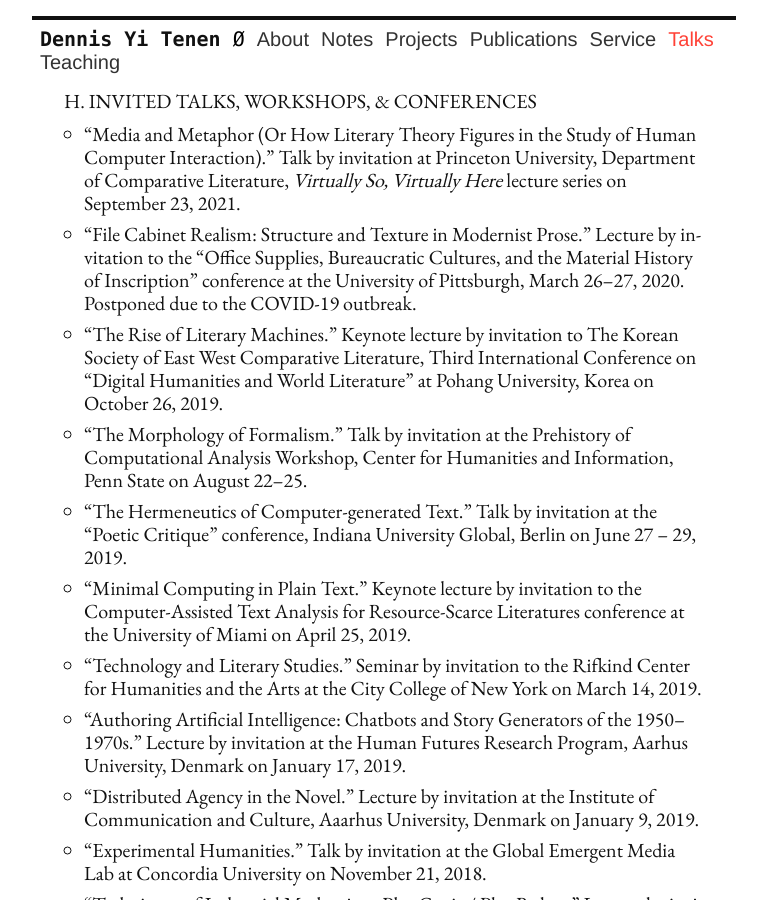
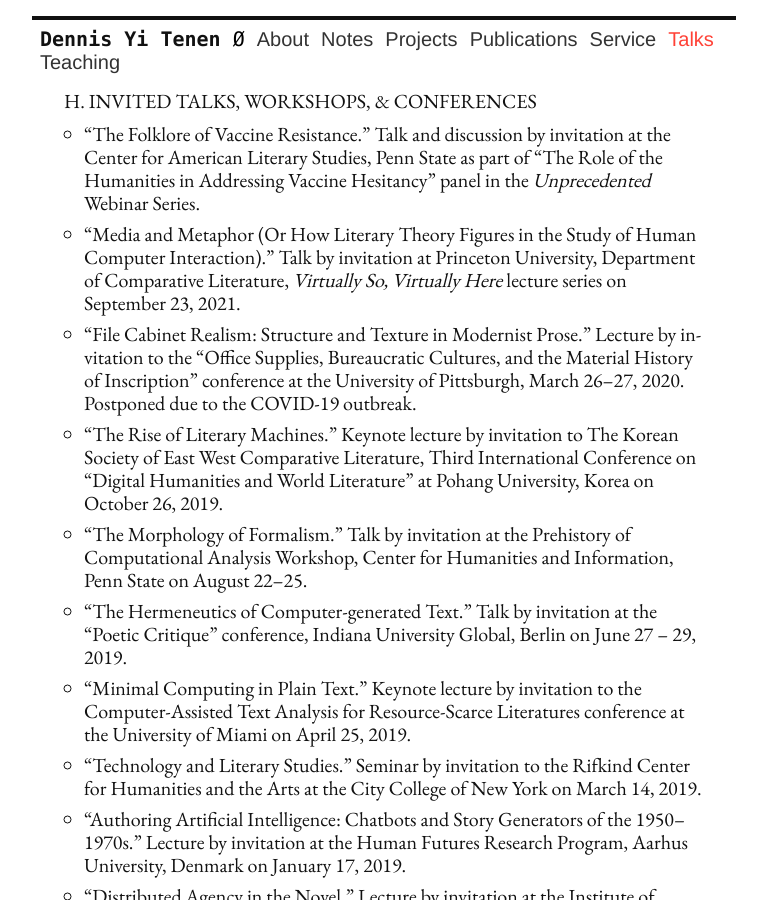
Before and after one commit to denten/denten.github.io, a Jekyll site: the page built from _pages/talks.md, in a window 1280 px wide and 900 px high. Shown: the whole window, without its empty margins (256-1023 px from the left). Built offline with Jekyll 4.4.1, drawn with Linux system fonts in a browser that asks for light colours.

Commit message:
add the panel in Penn State

```diff
--- a/_includes/CV/06-talks.md
+++ b/_includes/CV/06-talks.md
@@ -1,5 +1,8 @@
 ## H. Invited Talks, Workshops, & Conferences
 
+- "The Folklore of Vaccine Resistance." Talk and discussion by invitation at the Center for
+  American Literary Studies, Penn State as part of "The Role of the Humanities in Addressing
+Vaccine Hesitancy" panel in the *Unprecedented* Webinar Series.
 - "Media and Metaphor (Or How Literary Theory Figures in the Study of Human Computer
   Interaction)." Talk by invitation at Princeton University, Department of Comparative
 Literature, *Virtually So, Virtually Here* lecture series on September 23, 2021.
```
